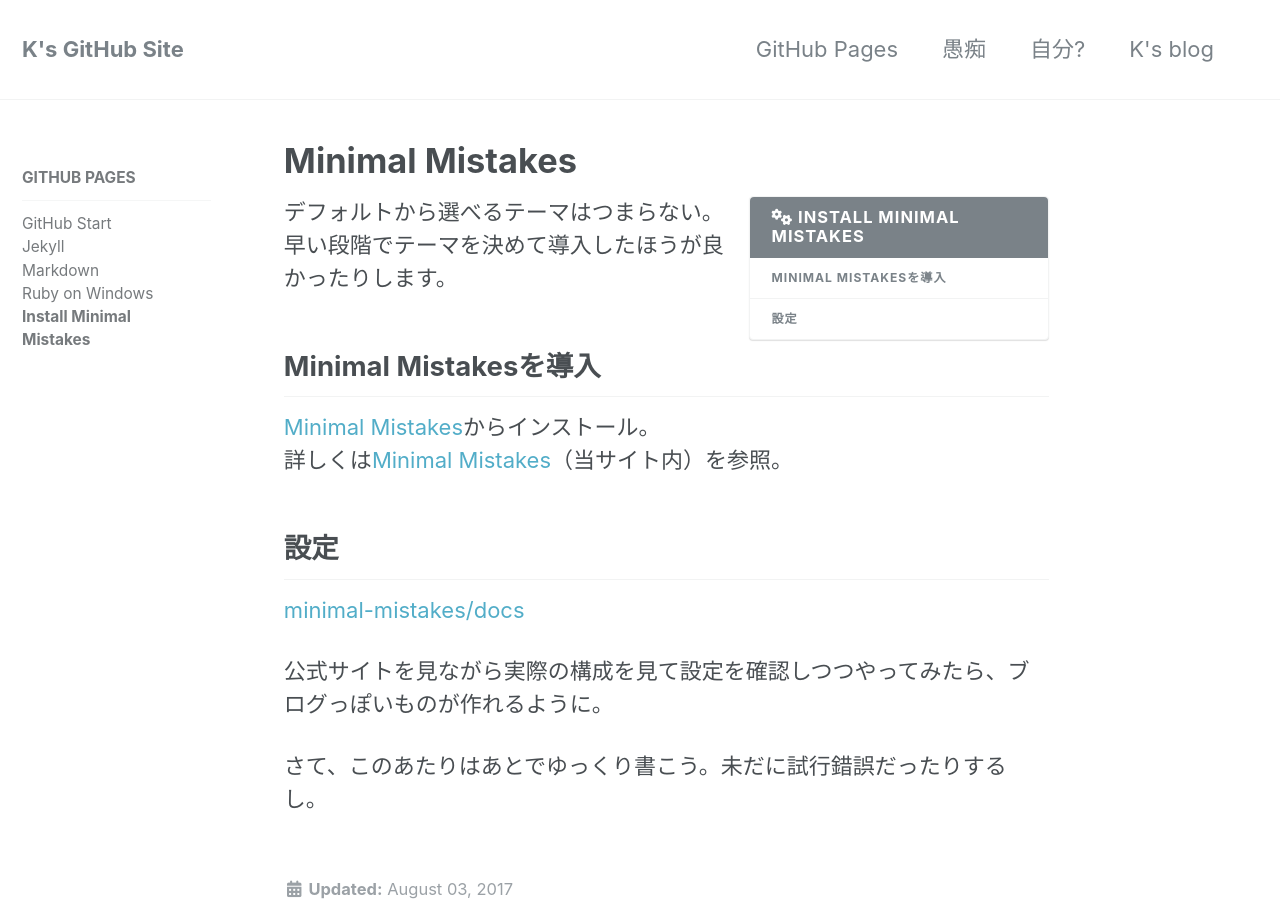
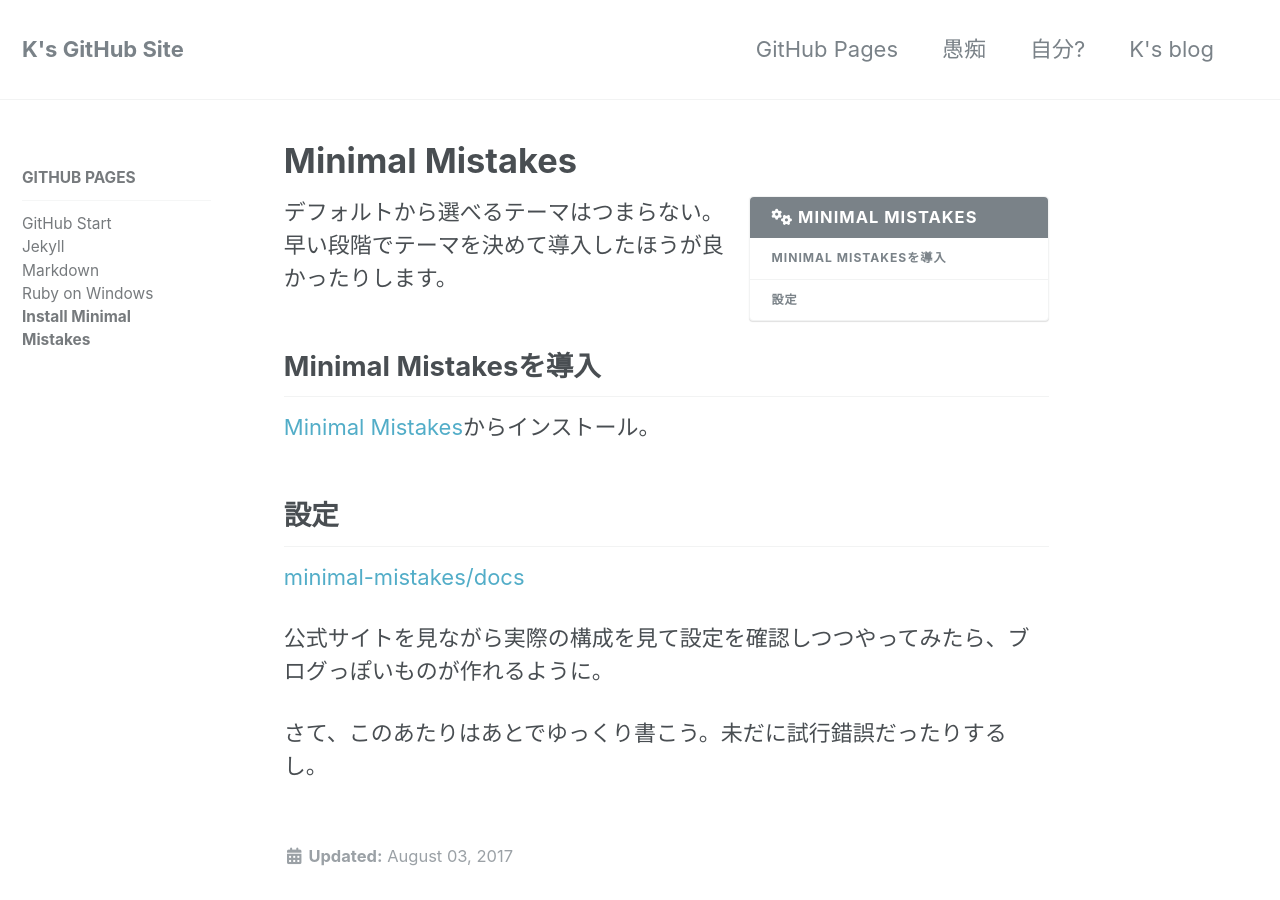
Before and after one commit to laureltreetop/laureltreetop.github.io, a Jekyll site: the page built from _docs/github-pages-minimal-mistakes.md, in a window 1280 px wide and 900 px high. Built offline with Jekyll 4.4.1, drawn with Linux system fonts in a browser that asks for light colours; nearby versions of some CDN libraries.

Commit message:
Update github-pages-minimal-mistakes.md

```diff
--- a/_docs/github-pages-minimal-mistakes.md
+++ b/_docs/github-pages-minimal-mistakes.md
@@ -3,18 +3,16 @@
 title: "Minimal Mistakes"
 permalink: /docs/minimal-mistakes/
 ---
-{% include toc icon="gears" title="Install Minimal Mistakes" %}
+{% include toc icon="gears" title="Minimal Mistakes" %}
 デフォルトから選べるテーマはつまらない。
 早い段階でテーマを決めて導入したほうが良かったりします。
 
 ## Minimal Mistakesを導入
 [Minimal Mistakes](https://mmistakes.github.io/minimal-mistakes/)からインストール。
-詳しくは[Minimal Mistakes](/docs/minimal-mistakes/)（当サイト内）を参照。
 
 ## 設定
 [minimal-mistakes/docs](https://github.com/mmistakes/minimal-mistakes/tree/master/docs)
 
 公式サイトを見ながら実際の構成を見て設定を確認しつつやってみたら、ブログっぽいものが作れるように。
 
-
 さて、このあたりはあとでゆっくり書こう。未だに試行錯誤だったりするし。
```
